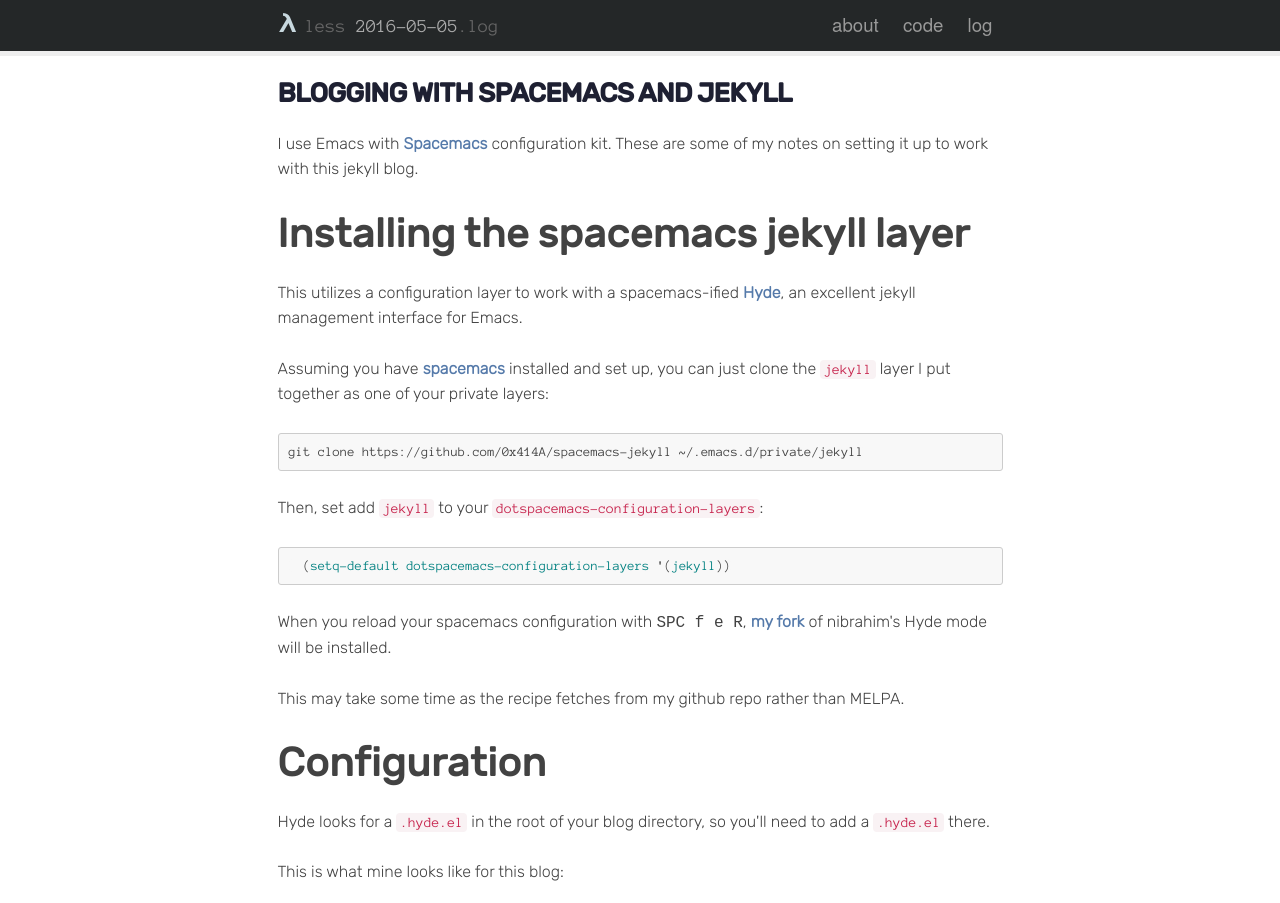
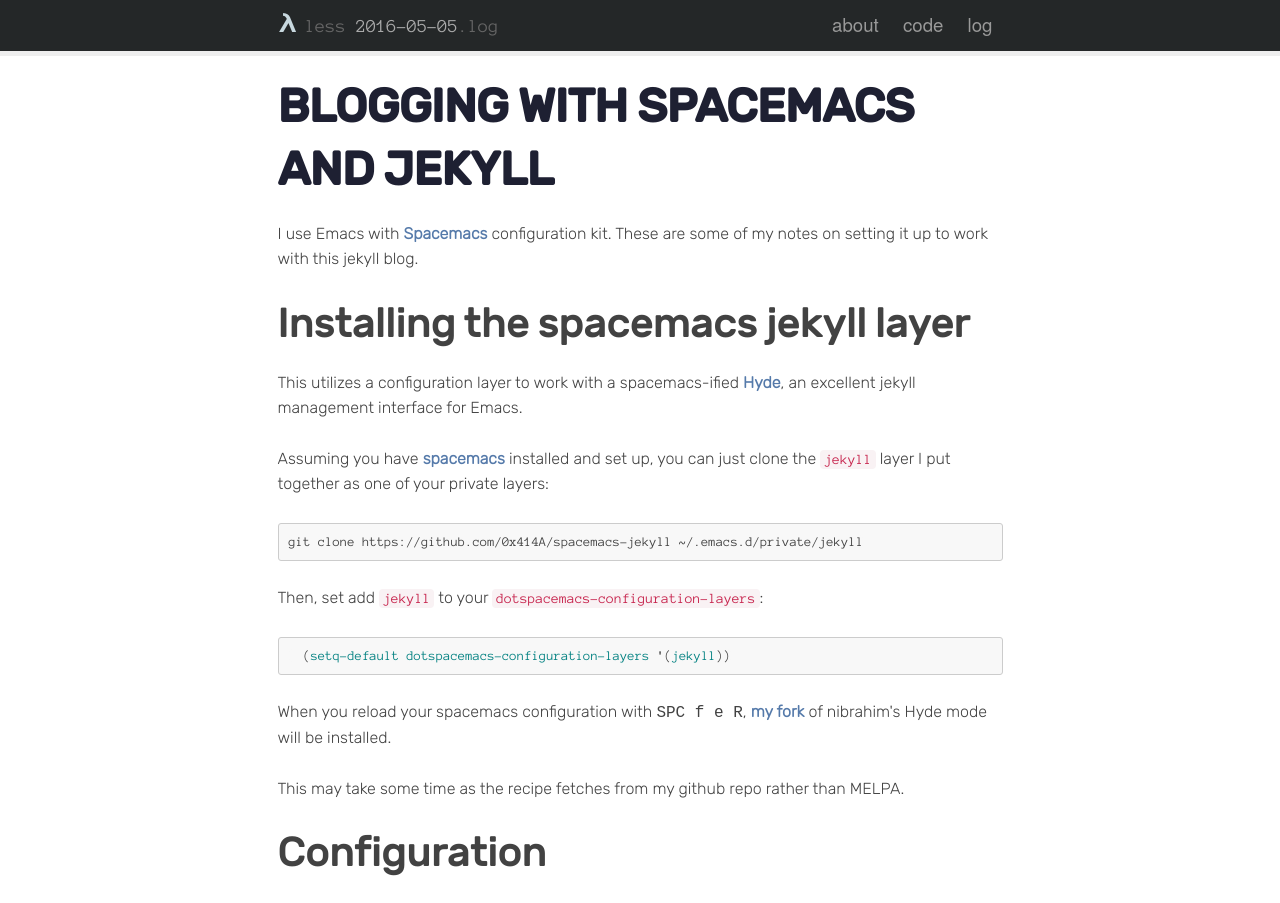
Before and after one commit to 0x414A/0x414a.github.io, a Jekyll site: the page built from _posts/2016-05-05-blogging_with_spacemacs_and_jekyll.markdown, in a window 1280 px wide. Shown: the top 903 px of the page. Built offline with Jekyll 4.4.1, drawn with Linux system fonts in a browser that asks for light colours; nearby versions of some CDN libraries; comment, search, counter and statistics services are not loaded.

Commit message:
Larger font for blog post title

```diff
--- a/assets/stylesheets/blog.css
+++ b/assets/stylesheets/blog.css
@@ -35,7 +35,7 @@
     font-weight: bold;
     color: #1e2032;
     text-transform: uppercase;
-    font-size: 20pt;
+    font-size: 35pt;
     margin-top: 10px;
 }
 
```
